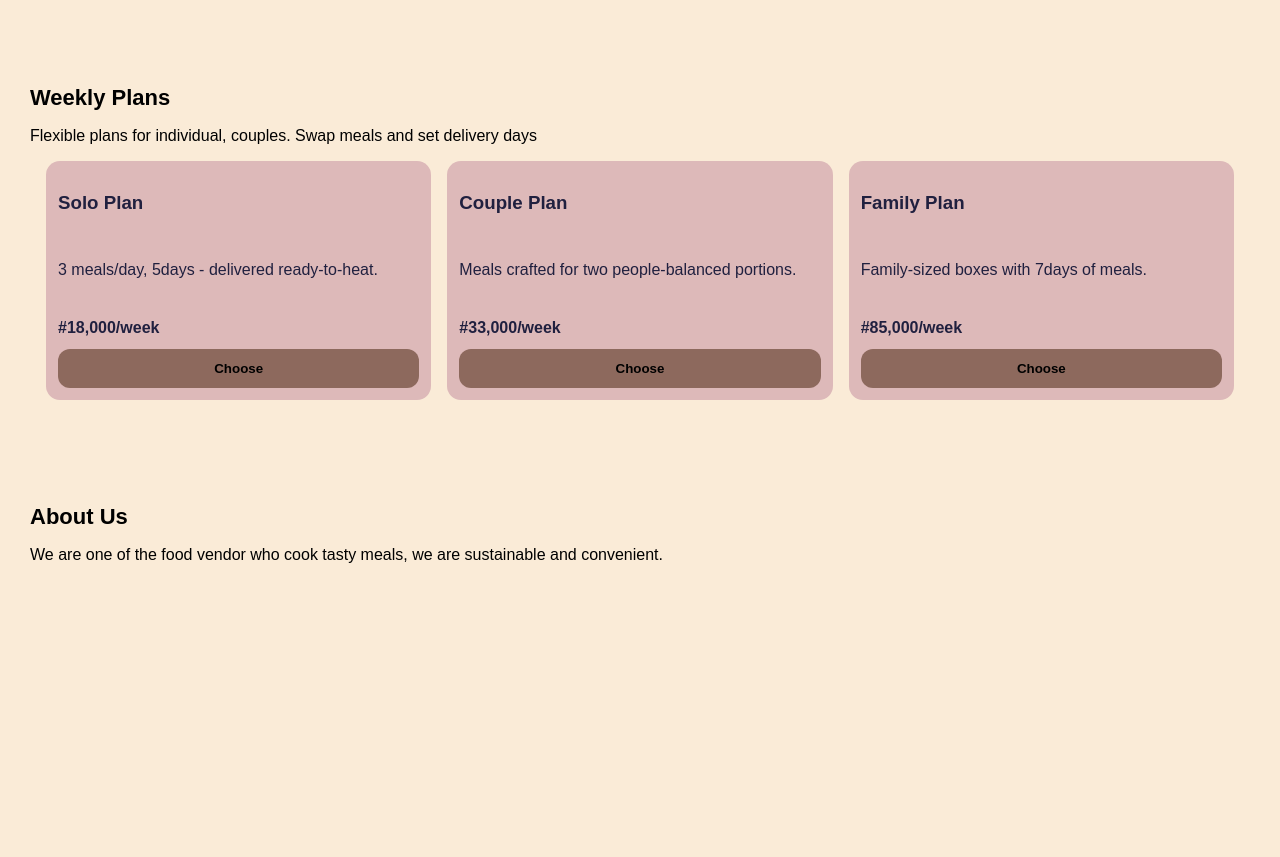
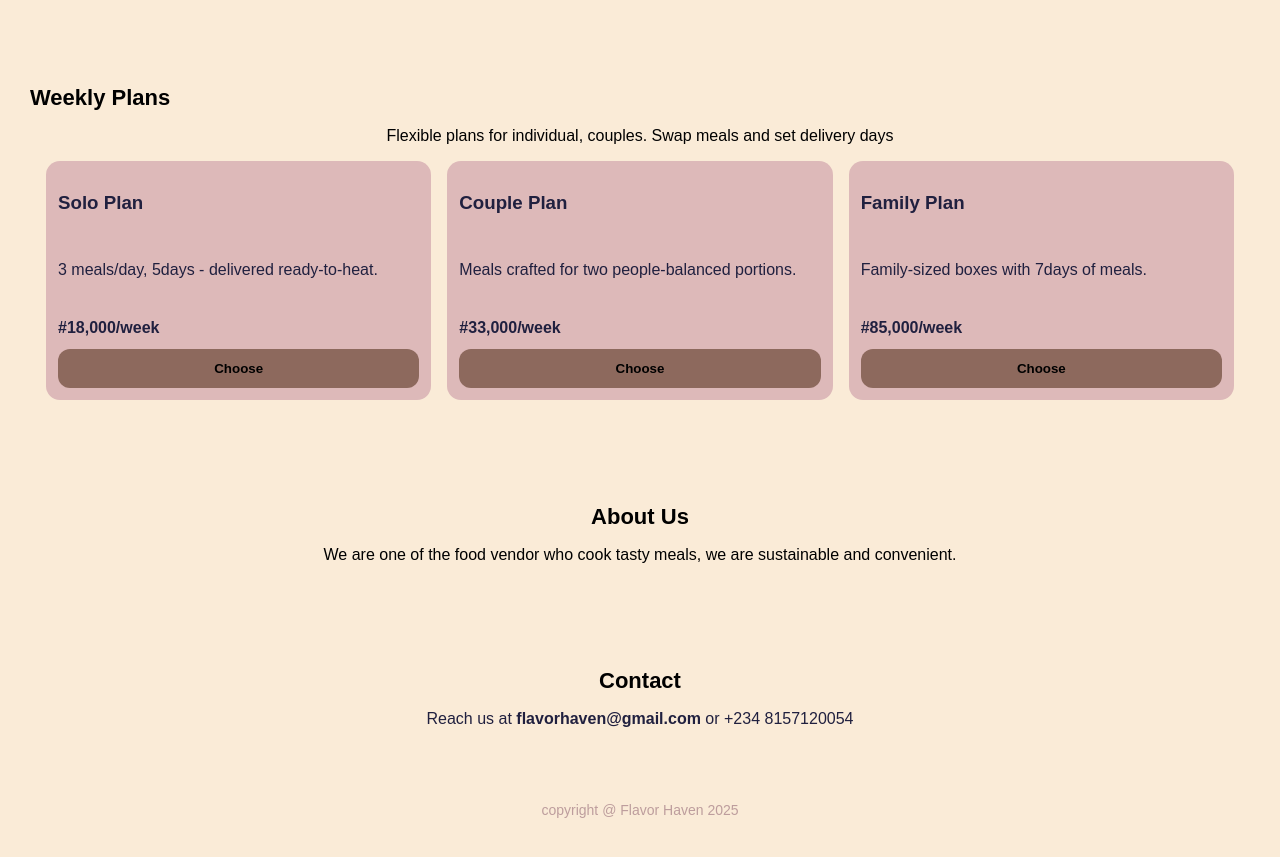
Before and after one commit to funkkyleo/food-website, a plain HTML site: page index.html in a window 1280 px wide. Shown: the part 1501-2358 px from the top of the page. Before the commit the page ends 2155 px from the top, so only its background shows below. Drawn offline with Linux system fonts and the light colour scheme.

Commit message:
add footer

```diff
--- a/index.html
+++ b/index.html
@@ -106,10 +106,16 @@
     <section id="about" class="section">
       <h2>About Us</h2>
       <p class="lead">We are one of the food vendor who cook tasty meals, we are sustainable and convenient.</p>
+      </section>
 
-      <section></section>
+      <section id="contact" class="section">
+        <h2>Contact</h2>
+        <p class="muted">Reach us at <strong>flavorhaven@gmail.com</strong> or +234 8157120054</p>
+      </section>
+  </main>
 
-    </section>
-  </main>
+  <footer>
+    <p id="footer-text">copyright @ Flavor Haven 2025</p>
+  </footer>
 </body>
 </html>
--- a/style/styles.css
+++ b/style/styles.css
@@ -96,3 +96,17 @@ img{
   grid-template-columns: repeat(3, 1fr);
   gap: 18px;
 }
+#footer-text{
+  font-size: 14px;
+  color: #bd9d9d;
+  text-align: center;
+}
+#contact{
+  text-align: center;
+}
+#about{
+  text-align: center;
+}
+.lead{
+  text-align: center;
+}
```
